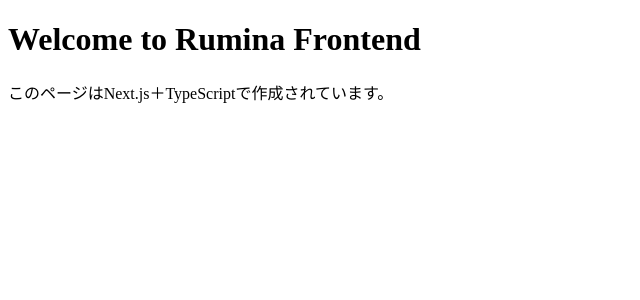
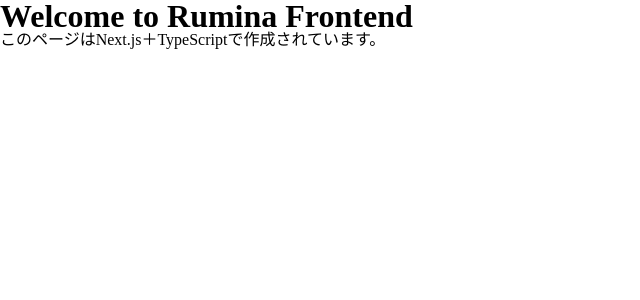
Before and after one commit to LMM-Lab/Rumina-app, a Next.js app in the folder frontend/: page / in a window 1280 px wide. Shown: the top 300 px of the page, without its empty margins (0-640 px from the left). Built offline with nearby package versions, Linux system fonts and the light colour scheme.

Commit message:
feat: Add global styles and page layout preferences #3

```diff
--- /dev/null
+++ b/frontend/pages/_app.tsx
@@ -0,0 +1,13 @@
+import { AppProps } from "next/app";
+import { ThemeProvider } from "styled-components";
+import GlobalStyles from "../styles/GlobalStyles";
+import theme from "../styles/theme";
+
+export default function MyApp({ Component, pageProps }: AppProps) {
+    return (
+        <ThemeProvider theme={theme}>
+            <GlobalStyles />
+            <Component {...pageProps} />
+        </ThemeProvider>
+    );
+}
--- /dev/null
+++ b/frontend/styles/GlobalStyles.tsx
@@ -0,0 +1,65 @@
+import { createGlobalStyle } from "styled-components";
+
+const GlobalStyles = createGlobalStyle`
+* {
+    box-sizing: border-box;
+    /* font-family: 'Crimson Text', serif;  */
+  }
+
+  html, body, div, span, applet, object, iframe,
+  h1, h2, h3, h4, h5, h6, p, blockquote, pre,
+  a, abbr, acronym, address, big, cite, code,
+  del, dfn, em, img, ins, kbd, q, s, samp,
+  small, strike, strong, sub, sup, tt, var,
+  b, u, i, center,
+  dl, dt, dd, ol, ul, li,
+  fieldset, form, label, legend,
+  table, caption, tbody, tfoot, thead, tr, th, td,
+  article, aside, canvas, details, embed,
+  figure, figcaption, footer, header, hgroup,
+  menu, nav, output, ruby, section, summary,
+  time, mark, audio, video,input {
+    margin: 0;
+    padding: 0;
+    border: 0;
+    vertical-align: baseline;
+    font-family: 'Crimson Text', serif;
+    text-decoration:none;
+    color:black;
+  }
+
+  article, aside, details, figcaption, figure,
+  footer, header, hgroup, menu, nav, section {
+    display: block;
+  }
+  body {
+    line-height: 1;
+  }
+  ol, ul {
+    list-style: none;
+  }
+  blockquote, q {
+    quotes: none;
+  }
+  blockquote:before, blockquote:after,
+  q:before, q:after {
+    content: '';
+    content: none;
+  }
+  table {
+    border-collapse: collapse;
+    border-spacing: 0;
+  }
+
+button {
+  appearance: none; /* ブラウザのデフォルトスタイルを削除 */
+  -webkit-appearance: none; /* Safari用のリセット */
+  -moz-appearance: none; /* Firefox用のリセット */
+  border: none; /* デフォルトの枠線を削除 */
+  padding: 0; /* デフォルトのパディングを削除 */
+  background: none; /* 背景をリセット */
+  font-family: 'Crimson Text', serif;
+}
+`
+
+export default GlobalStyles
```
